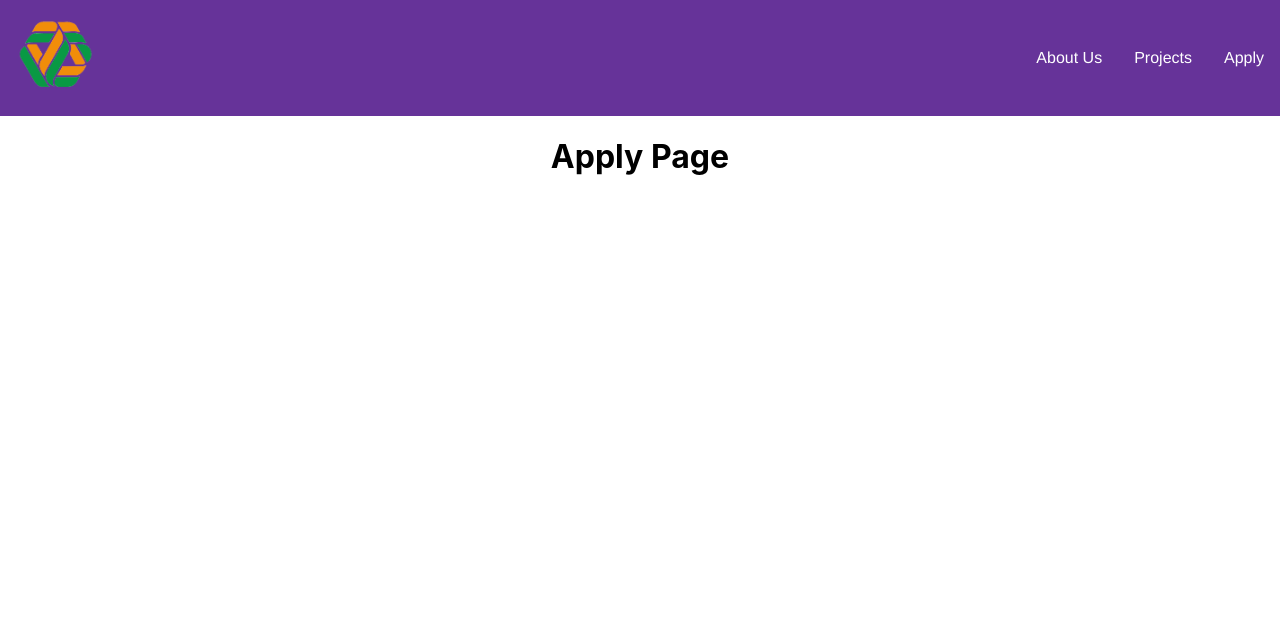
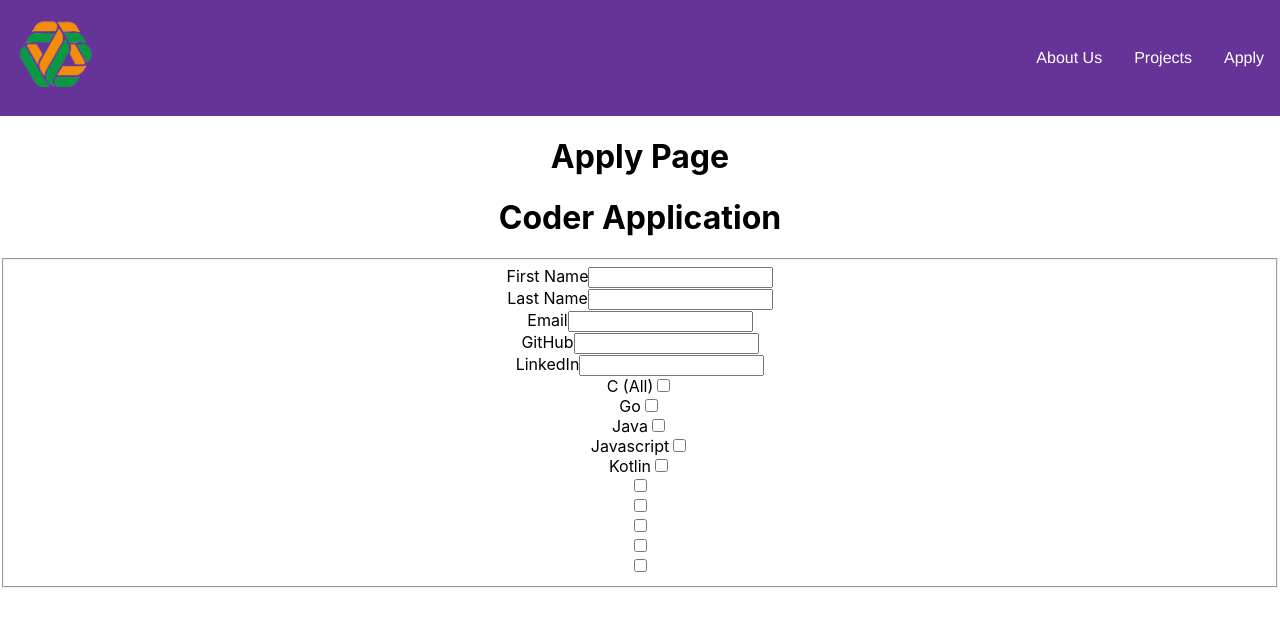
Before and after one commit to WebItForward/website, a React (Create React App) app: page /apply in a window 1280 px wide. Shown: the top 626 px of the page. Built offline with nearby package versions, Linux system fonts and the light colour scheme.

Commit message:
add coderApplication

```diff
--- /dev/null
+++ b/src/components/CoderApplication/CoderApplication.jsx
@@ -0,0 +1,165 @@
+import { useState } from "react";
+import "./CoderApplication.css";
+
+export default function CoderApplication() {
+  const [applicationData, setApplicationData] = useState({
+    firstName: "",
+    lastName: "",
+    email: "",
+    githubUrl: "",
+    linkedInUrl: "",
+    programingLanguages: {
+      JS: false,
+      Python: false,
+      Java: false,
+      Go: false,
+      Ruby: false,
+      Swift: false,
+      Rust: false,
+      Kotlin: false,
+      C: false,
+      Other: false,
+    },
+    backend: {
+      Django: false,
+      Express: false,
+      Flask: false,
+      Laravel: false,
+      Other: false,
+    },
+    databases: {
+      MySQL: false,
+      PostgreSQL: false,
+      SQLite: false,
+      MongoDB: false,
+      Other: false,
+    },
+    spokenLanguages: {
+      English: false,
+      Spanish: false,
+      Russian: false,
+      Mandarin: false,
+      Cantonese: false,
+      Vietnamese: false,
+      Portugese: false,
+    },
+  });
+
+  function handleProgramingLanguageChange(evt) {
+    const { name, checked } = evt.target;
+    setApplicationData((prevState) => ({
+      ...prevState,
+      programingLanguages: {
+        ...prevState.programingLanguages,
+        [name]: checked,
+      },
+    }));
+  }
+
+  function handleBackendChange(evt) {
+    const { name, checked } = evt.target;
+    setApplicationData((prevState) => ({
+      ...prevState,
+      backend: {
+        ...prevState.backend,
+        [name]: checked,
+      },
+    }));
+  }
+
+  function handleDatabaseChnage(evt) {
+    const { name, checked } = evt.target;
+    setApplicationData((prevState) => ({
+      ...prevState,
+      databases: {
+        ...prevState.databases,
+        [name]: checked,
+      },
+    }));
+  }
+
+  function handleSpokenLangaugeChange(evt) {
+    const { name, checked } = evt.target;
+    setApplicationData((prevState) => ({
+      ...prevState,
+      spokenLanguages: {
+        ...prevState.spokenLanguages,
+        [name]: checked,
+      },
+    }));
+  }
+
+  function handleSave(evt) {
+    evt.preventDefault();
+  }
+
+  return (
+    <>
+      <h1>Coder Application</h1>
+      <fieldset>
+        <form onSubmit={handleSave}>
+          <div>
+            <label>First Name</label>
+            <input type="text" />
+          </div>
+          <div>
+            <label>Last Name</label>
+            <input type="text" />
+          </div>
+          <div>
+            <label>Email</label>
+            <input type="email" />
+          </div>
+          <div>
+            <label>GitHub</label>
+            <input type="text" />
+          </div>
+          <div>
+            <label>LinkedIn</label>
+            <input type="text" />
+          </div>
+          <div>
+            <div>
+              <label>C (All)</label>
+              <input type="checkbox" />
+            </div>
+            <div>
+              <label>Go</label>
+              <input type="checkbox" />
+            </div>
+            <div>
+              <label>Java</label>
+              <input type="checkbox" />
+            </div>
+            <div>
+              <label>Javascript</label>
+              <input type="checkbox" />
+            </div>
+            <div>
+              <label>Kotlin</label>
+              <input type="checkbox" />
+            </div>
+            <div>
+              <label></label>
+              <input type="checkbox" />
+            </div>
+            <div>
+              <label></label>
+              <input type="checkbox" />
+            </div>
+            <div>
+              <label></label>
+              <input type="checkbox" />
+            </div>
+            <div>
+              <input type="checkbox" />
+            </div>
+            <div>
+              <input type="checkbox" />
+            </div>
+          </div>
+        </form>
+      </fieldset>
+    </>
+  );
+}
--- a/src/pages/ApplyPage/ApplyPage.jsx
+++ b/src/pages/ApplyPage/ApplyPage.jsx
@@ -1,10 +1,12 @@
 import { useState } from "react";
+import CoderApplication from "../../components/CoderApplication/CoderApplication";
 import "./ApplyPage.css";
 
 export default function ApplyPage() {
   return (
     <div className="apply-container">
       <h1>Apply Page</h1>
+      <CoderApplication />
     </div>
   );
 }
```
Also changed, not shown: src/components/CoderApplication/CoderApplication.css (added).
